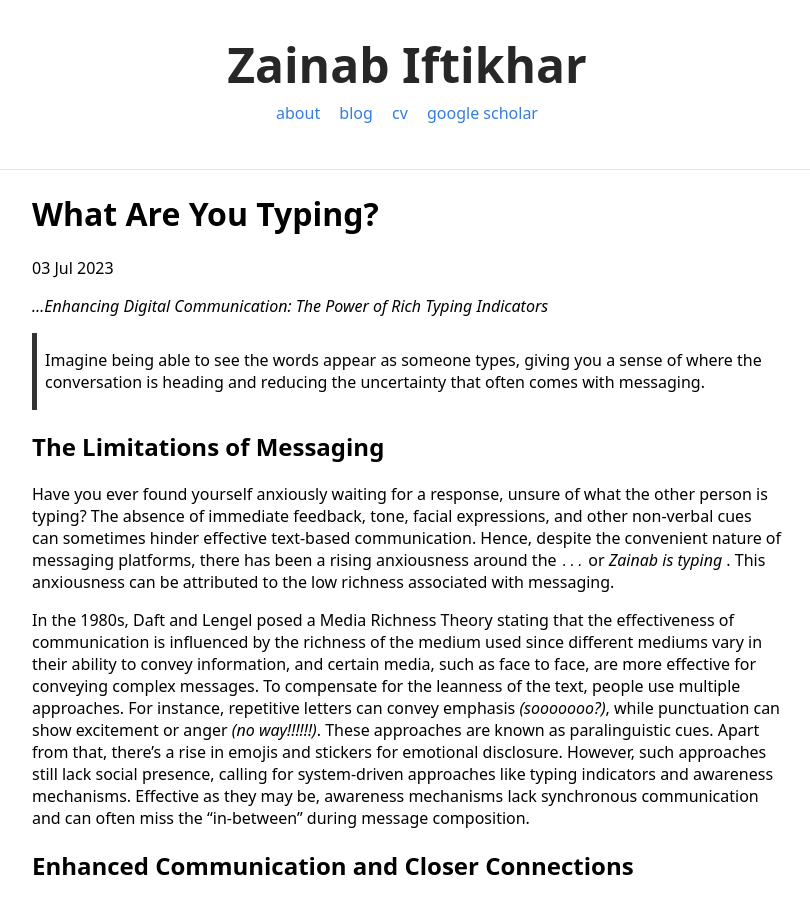
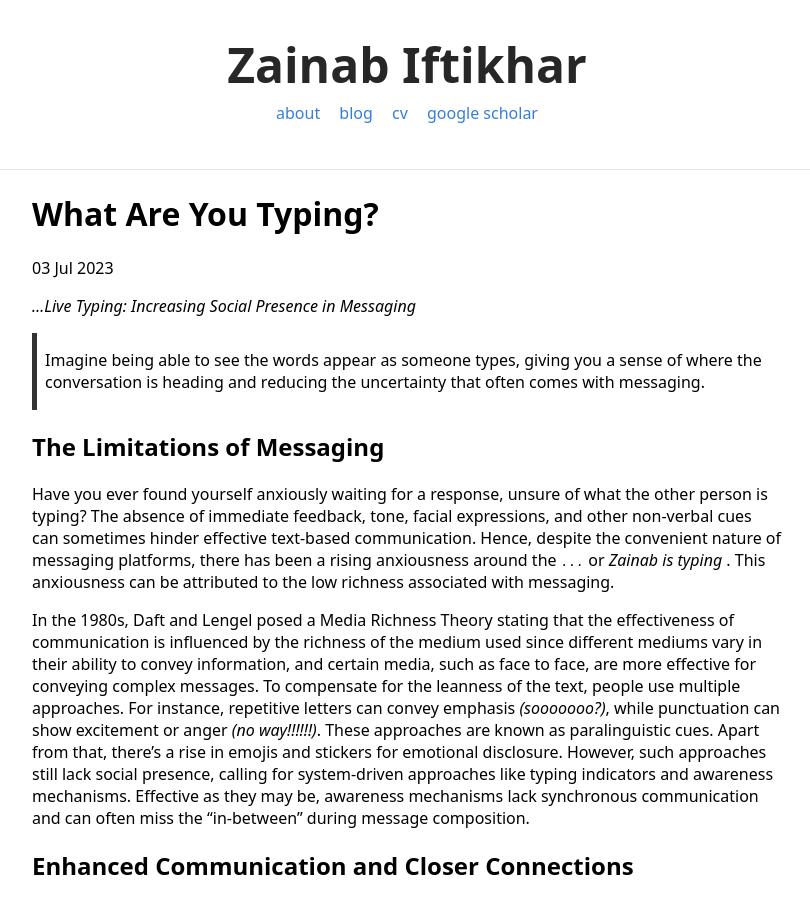
Before and after one commit to ZainabIftikhar/zainabiftikhar.github.io, a Jekyll site: the page built from _posts/blog/2023-07-03-what-are-you-typing.md, in a window 1280 px wide and 900 px high. Shown: the whole window, without its empty margins (233-1043 px from the left). Built offline with Jekyll 4.4.1, drawn with Linux system fonts in a browser that asks for light colours; comment, search, counter and statistics services are not loaded.

Commit message:
Update 2023-07-03-what-are-you-typing.md
edit subtitle to include "social presence"

```diff
--- a/_posts/blog/2023-07-03-what-are-you-typing.md
+++ b/_posts/blog/2023-07-03-what-are-you-typing.md
@@ -5,7 +5,7 @@ categories: blog
 permalink: blog/what-are-you-typing
 ---
 
-<em>...Enhancing Digital Communication: The Power of Rich Typing Indicators</em>
+<em>...Live Typing: Increasing Social Presence in Messaging</em>
 
 > Imagine being able to see the words appear as someone types, giving you a sense of where the conversation is heading and reducing the uncertainty that often comes with messaging.
 
```
